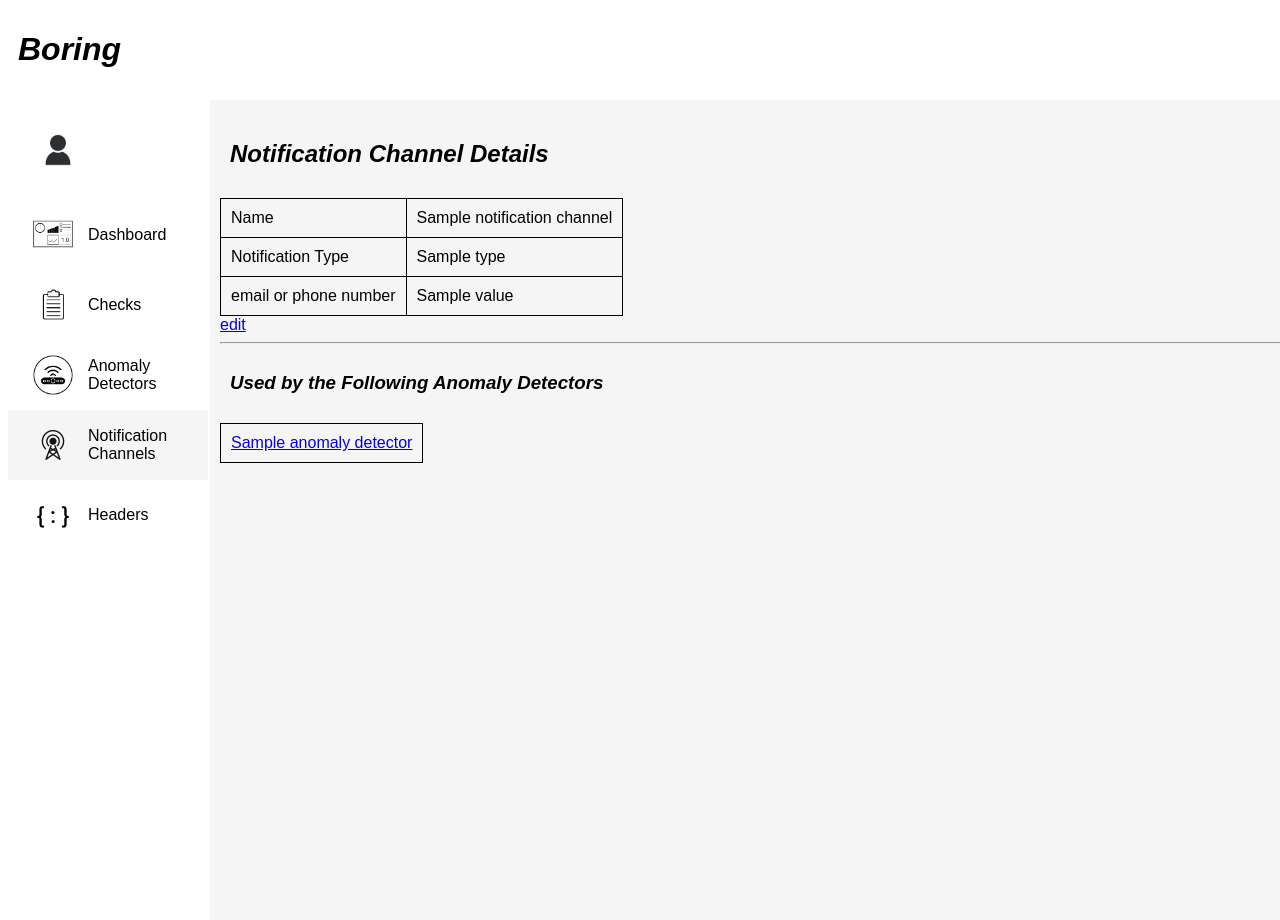
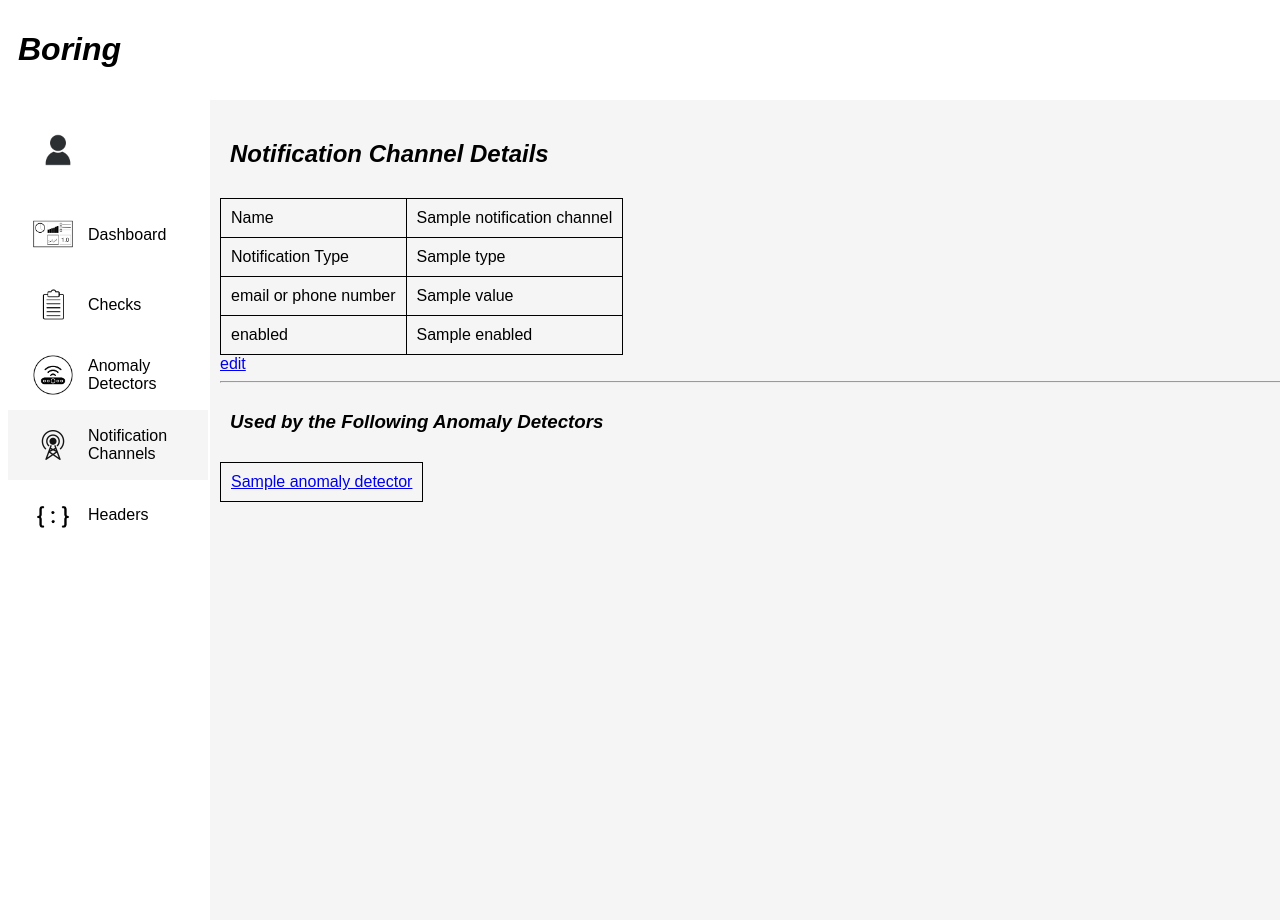
Before and after one commit to rickspencer3/boring-obervability, a Flask app: template app/templates/notification_channels/details.html in a window 1280 px wide; the page is wider, and only the part inside the window is pictured. Run offline with Flask 3, Linux system fonts and the light colour scheme; the template is opened without the code that fills it: most values are stand-ins (such as "Sample title", 1, 10 or a date in 2020); some libraries are stand-ins or nearby versions.

Commit message:
added ability to toggle notification_channel from the edit_email page

```diff
--- a/app/notification_channels/forms.py
+++ b/app/notification_channels/forms.py
@@ -1,10 +1,11 @@
 from flask_wtf import FlaskForm
-from wtforms import StringField, SubmitField
+from wtforms import StringField, SubmitField, BooleanField
 from wtforms.validators import DataRequired, Email
 
 class NotificationChannelForm(FlaskForm):
     name = StringField('Channel Name', validators=[DataRequired()])
     send = SubmitField("Submit")
+    enabled = BooleanField('Enabled', default=True)
 
     class Meta:
         abstract = True
--- a/app/notification_channels/routes.py
+++ b/app/notification_channels/routes.py
@@ -87,8 +87,8 @@ def edit(channel_id):
             if notification_channel.type == "email":
                 notification_channel.email = request.form["email"]
             else:
-                notification_channel.type = request.form["type"]
-                notification_channel.value = request.form["value"]
+                pass # there are only email notifications atm
+            notification_channel.enabled = form.enabled.data
             db.session.commit()
             return redirect(url_for('notification_channels.details', channel_id = channel_id))
         else:
--- a/app/templates/notification_channels/details.html
+++ b/app/templates/notification_channels/details.html
@@ -20,6 +20,9 @@
             <TD>email or phone number</TD><TD>{{notification_channel.value}}</TD>
         </TR>
     {% endif %}
+    <TR>
+        <TD>enabled</TD><TD>{{ notification_channel.enabled }}</TD>
+    </TR>
 </TABLE>
 
 <div><A HREF="{{url_for('notification_channels.edit', channel_id=notification_channel.id)}}">edit</A></div>
--- a/app/templates/notification_channels/edit_email.html
+++ b/app/templates/notification_channels/edit_email.html
@@ -27,8 +27,9 @@
     <h2>{% block title %}Edit Email Channel{% endblock %}</h2>
     <form method="post">
         <TABLE>
-            {{form_row(form.name)}}
-            {{form_row(form.email)}}
+            {{ form_row(form.name) }}
+            {{ form_row(form.email) }}
+            {{ form_row(form.enabled) }}
         </TABLE>
         {{form.send()}}
         {{ form.csrf_token }}
```
